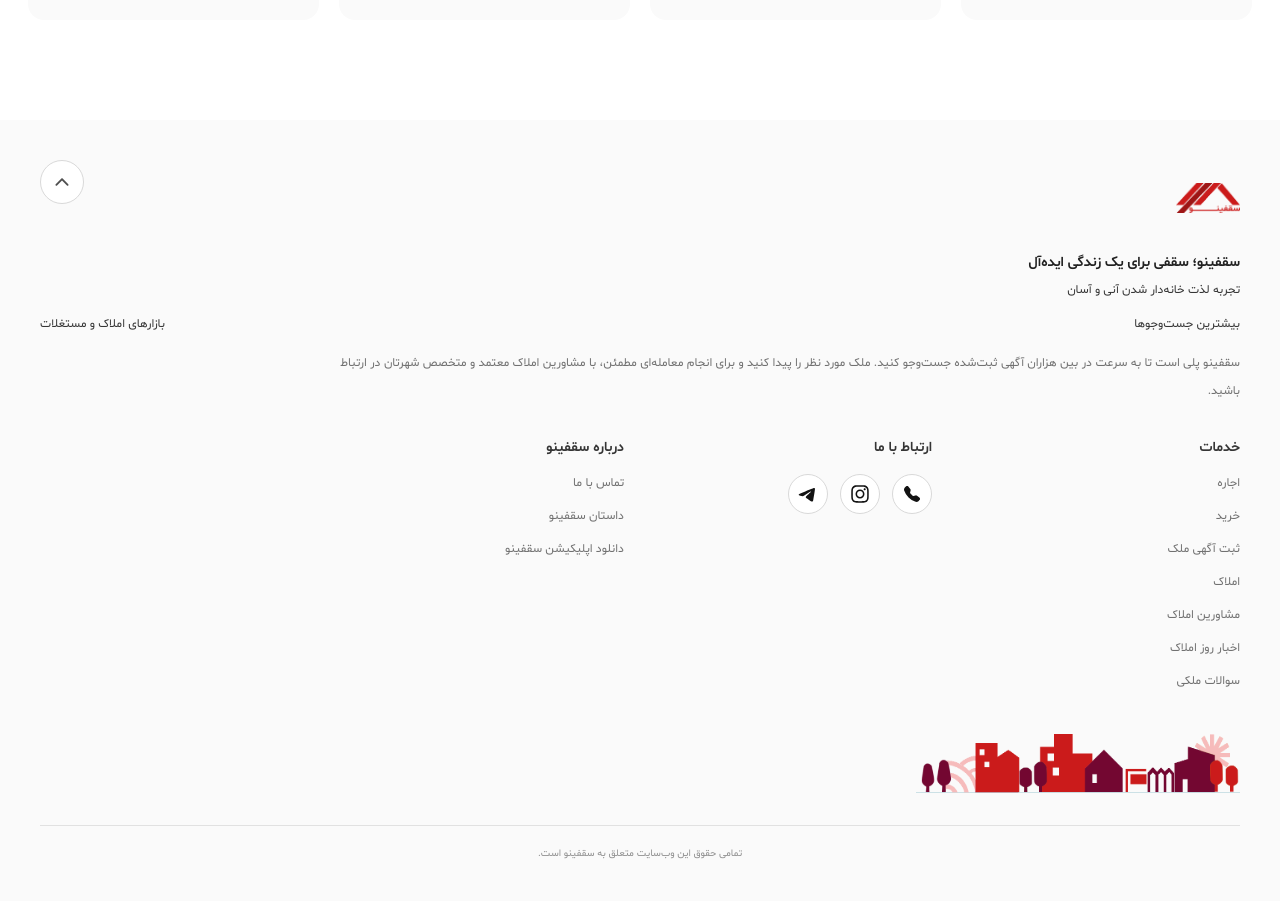
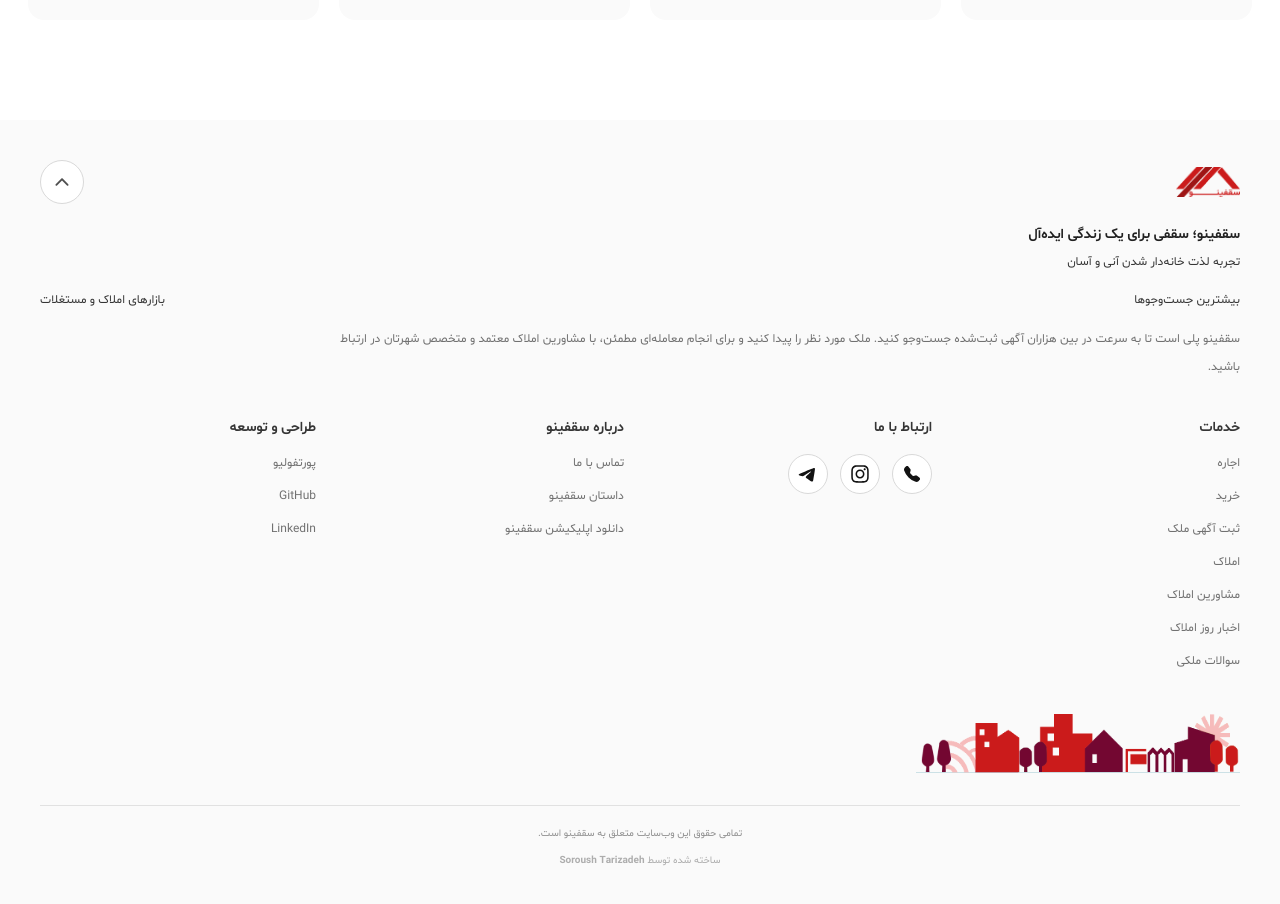
Before and after one commit to SoroushTarizade/saqfino, a Next.js app: page / in a window 1280 px wide. Shown: the part 3020-3924 px from the top of the page. Built offline with nearby package versions, Linux system fonts and the light colour scheme; no server answers.

Commit message:
feat: improve footer links and developer credit

```diff
--- a/components/footer/Footer.tsx
+++ b/components/footer/Footer.tsx
@@ -1,4 +1,3 @@
-
 "use client";
 
 import Image from "next/image";
@@ -17,21 +16,17 @@
 });
 };
 
-  return (
-    <footer className="w-full bg-gray-2 px-5 py-10 md:px-8 lg:px-10">
-      <div className="mx-auto w-full max-w-[1224px]">
-
-
-        {/* Logo */}
-        <div className="flex items-center justify-between">
-          <Image
+return ( <footer className="w-full bg-gray-2 px-5 py-10 md:px-8 lg:px-10"> <div className="mx-auto w-full max-w-[1224px]">
+{/* Top Section */} <div className="flex items-center justify-between">
+{/* Logo */} <Image
          src="/images/logo.png"
          alt="سقفینو"
          width={64}
          height={32}
        />
+
+
       {/* Back To Top */}
-        <div className="mb-8 flex justify-start">
       <button
         type="button"
         onClick={scrollToTop}
@@ -68,10 +63,9 @@
         />
       </button>
     </div>
-        </div>
 
     {/* Brand */}
-        <div className="my-4 flex flex-col gap-2">
+    <div className="my-5 flex flex-col gap-2">
       <h4 className="text-[14px] font-bold text-gray-12">
         سقفینو؛ سقفی برای یک زندگی ایده‌آل
       </h4>
@@ -95,8 +89,7 @@
     </p>
 
     {/* Footer Navigation */}
-        <div className="mt-8 grid grid-cols-2 gap-x-8 gap-y-10 md:grid-cols-4">
-
+    <div className="mt-9 grid grid-cols-2 gap-x-8 gap-y-10 md:grid-cols-4">
       {/* Services */}
       <div>
         <h5 className="mb-4 text-[14px] font-bold text-gray-11">
@@ -155,10 +148,9 @@
         </h5>
 
         <div className="flex items-center gap-3">
-
           {/* Phone */}
-              <Link
-                href="/"
+          <a
+            href="tel:+989186547416"
             aria-label="تماس با سقفینو"
             className="
               group
@@ -181,11 +173,13 @@
             "
           >
             <BsFillTelephoneFill className="h-4 w-4" />
-              </Link>
+          </a>
 
           {/* Instagram */}
-              <Link
-                href="/"
+          <a
+            href="https://instagram.com/soroush_tr9"
+            target="_blank"
+            rel="noopener noreferrer"
             aria-label="اینستاگرام سقفینو"
             className="
               group
@@ -208,11 +202,13 @@
             "
           >
             <FaInstagram className="h-5 w-5" />
-              </Link>
+          </a>
 
           {/* Telegram */}
-              <Link
-                href="/"
+          <a
+            href="https://t.me/soroush_tr9"
+            target="_blank"
+            rel="noopener noreferrer"
             aria-label="تلگرام سقفینو"
             className="
               group
@@ -235,8 +231,7 @@
             "
           >
             <RiTelegram2Fill className="h-5 w-5" />
-              </Link>
-
+          </a>
         </div>
       </div>
 
@@ -267,8 +262,47 @@
         </ul>
       </div>
 
-          {/* Empty Column */}
-          <div className="hidden md:block" />
+      {/* Developer */}
+      <div>
+        <h5 className="mb-4 text-[14px] font-bold text-gray-11">
+          طراحی و توسعه
+        </h5>
+
+        <ul className="flex flex-col gap-3 text-[10px] text-gray-9 md:text-[12px]">
+          <li>
+            <a
+              href="https://soroushtarizadeh.vercel.app/"
+              target="_blank"
+              rel="noopener noreferrer"
+              className="footer-link transition-colors hover:text-primary"
+            >
+              پورتفولیو
+            </a>
+          </li>
+
+          <li>
+            <a
+              href="https://github.com/SoroushTarizade"
+              target="_blank"
+              rel="noopener noreferrer"
+              className="footer-link transition-colors hover:text-primary"
+            >
+              GitHub
+            </a>
+          </li>
+
+          <li>
+            <a
+              href="https://www.linkedin.com/in/soroush-tarizadeh/"
+              target="_blank"
+              rel="noopener noreferrer"
+              className="footer-link transition-colors hover:text-primary"
+            >
+              LinkedIn
+            </a>
+          </li>
+        </ul>
+      </div>
     </div>
 
     {/* Footer Illustration */}
@@ -285,7 +319,27 @@
     <div className="mt-8 border-t border-gray-4 pt-5 text-center text-[10px] text-gray-8">
       تمامی حقوق این وب‌سایت متعلق به سقفینو است.
     </div>
+
+    {/* Developer Credit */}
+    <div className="mt-3 text-center text-[10px] text-gray-7">
+      ساخته شده توسط{" "}
+      <a
+        href="https://soroushtarizadeh.vercel.app/"
+        target="_blank"
+        rel="noopener noreferrer"
+        className="
+          font-bold
+          text-gray-10
+          transition-colors
+          hover:text-primary
+        "
+      >
+        Soroush Tarizadeh
+      </a>
+    </div>
   </div>
 </footer>
+
+
 );
 }
```
Lines whose indentation alone changed are shown as unchanged.
